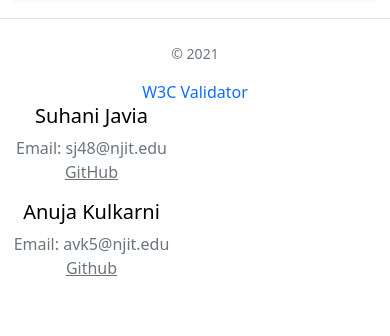
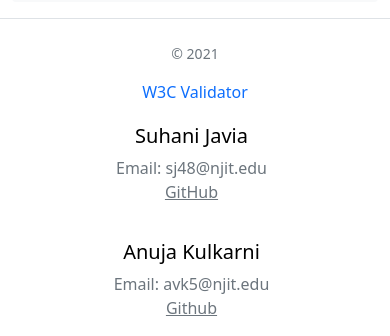
Before and after one commit to jastina10/internethistoryproject, a plain HTML site: page public_html/internet_search.html in a window 390 px wide. Shown: the part 3532-3868 px from the top of the page. Before the commit the page ends 3828 px from the top, so only its background shows below. Drawn offline with nearby package versions, Linux system fonts and the light colour scheme.

Commit message:
Task: Fixed footer issue

```diff
--- a/public_html/internet_search.html
+++ b/public_html/internet_search.html
@@ -66,7 +66,7 @@
                 background-color: #333;
             }
 
-            @media (max-width: 700px) {
+            @media (max-width: 600px) {
                 .row, .navbar {
                     flex-direction: column;
                 }
@@ -85,6 +85,10 @@
 
                     padding-left: 20px;
 
+                }
+                .name{
+                    margin-left: 100px;
+                    margin-top: 20px;
                 }
 
             }
@@ -237,14 +241,14 @@
                 <a style="text-decoration: none" href="https://validator.w3.org/">W3C Validator</a>
 
             </div>
-            <div class="col-6 col-md">
+            <div class=" name col-6 col-md">
                 <h5>Suhani Javia</h5>
                 <ul class="list-unstyled text-small">
                     <li><a style="text-decoration: none" class="text-muted" href="#">Email: sj48@njit.edu</a></li>
                     <li><a  class="text-muted" href="https://github.com/jastina10/internethistoryproject">GitHub</a></li>
                 </ul>
             </div>
-            <div class="col-6 col-md">
+            <div class="name col-6 col-md">
                 <h5>Anuja Kulkarni</h5>
                 <ul class="list-unstyled text-small">
                     <li><a style="text-decoration: none" class="text-muted" href="#">Email: avk5@njit.edu</a></li>
```
Also changed, not shown: public_html/earlyinnovation.html (+7 -3 lines), public_html/home_computers.html (+7 -3 lines), public_html/pioneers.html (+7 -3 lines).
